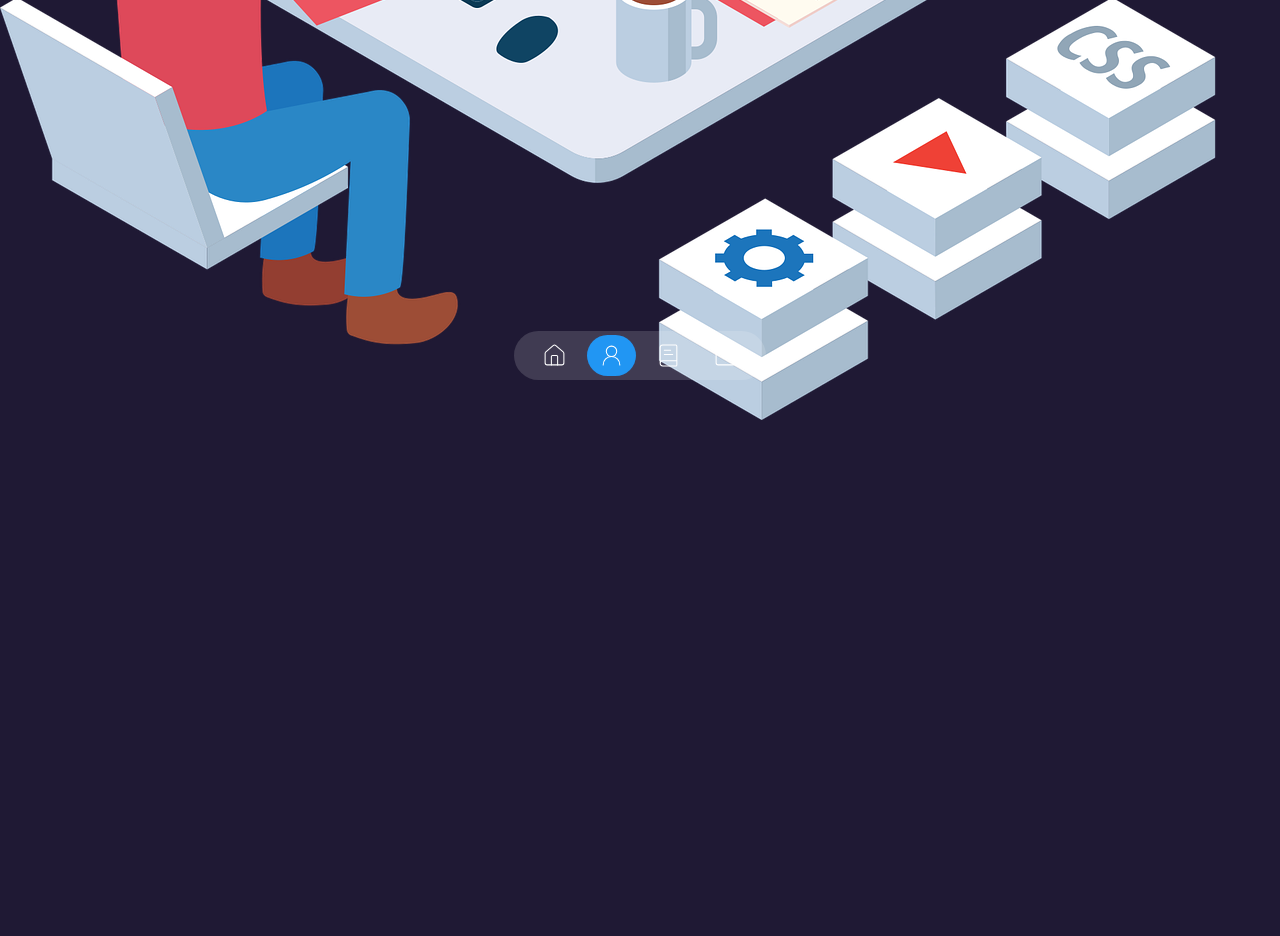
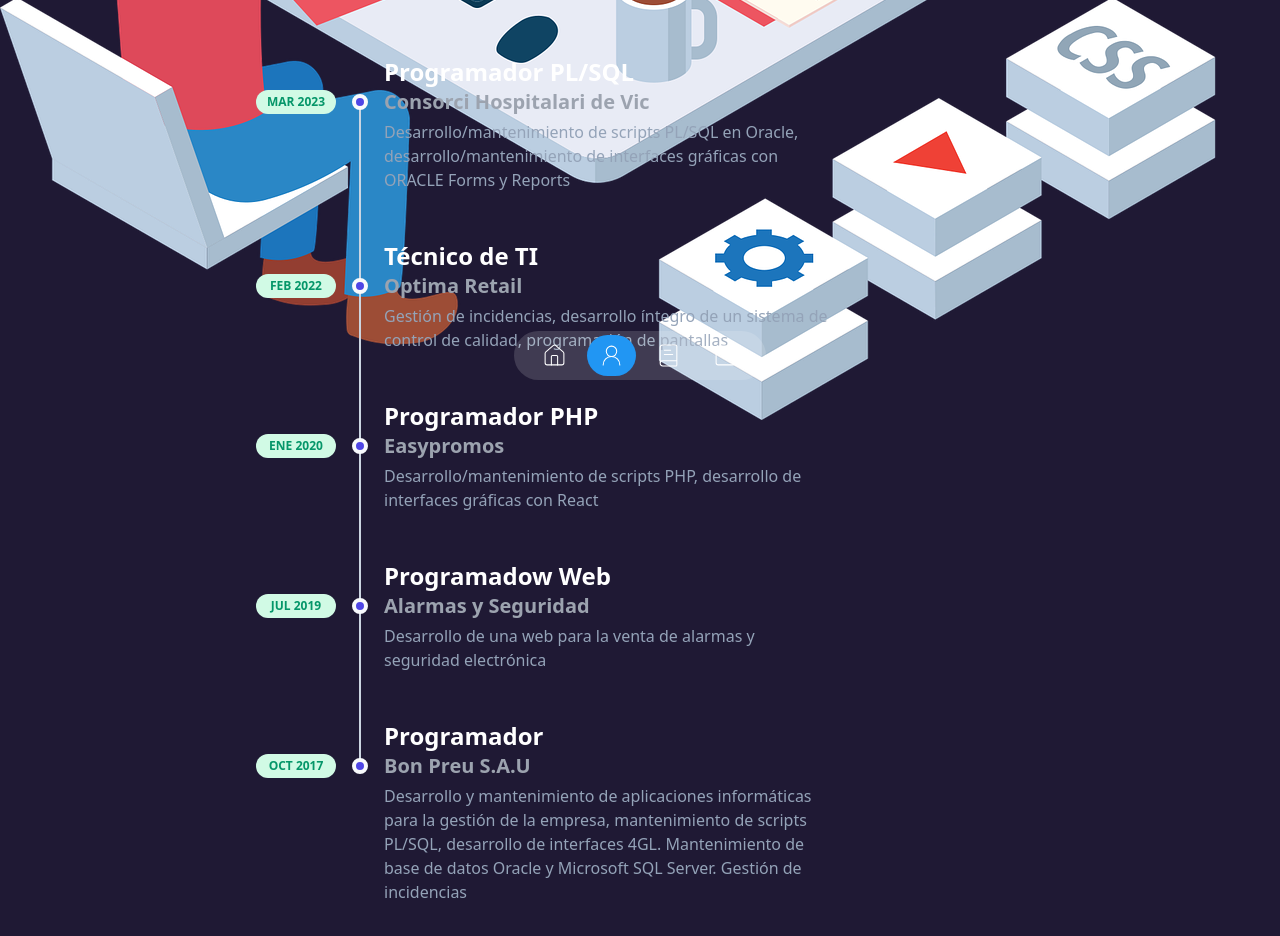
Before and after one commit to Rastler89/portfolio, a Next.js app: page /about-me in a window 1280 px wide. Shown: the part 380-1316 px from the top of the page. Before the commit the page ends 800 px from the top, so only its background shows below. Built offline with nearby package versions, Linux system fonts and the light colour scheme.

Commit message:
Agregada data

```diff
--- a/app/(routes)/services/page.tsx
+++ b/app/(routes)/services/page.tsx
@@ -15,7 +15,6 @@
                         Mis
                         <span className="font-bold text-secondary"> servicios</span>
                         <p className="mb-3 text-xl text-gray-300"> Ofrezco una amplia gama de servicios para satisfacer tus necesidades.</p>
-                        <button className="px-3 py-2 rounded-lg bg-secondary hover:bg-secondary/65">Contacta conmigo</button>
                     </h1>
                 </div>
                 <div>
--- a/data.tsx
+++ b/data.tsx
@@ -1,4 +1,4 @@
-import { BookText, CodeSquare, HomeIcon, UserRound, Linkedin, Twitter, Rss, Twitch, Youtube, Crop, Pencil, Computer, Book, Rocket, Speech } from "lucide-react";
+import { BookText, CodeSquare, HomeIcon, UserRound, Linkedin, Twitter, Rss, Twitch, Youtube, Crop, Pencil, Computer, Book, Rocket, Speech, Workflow } from "lucide-react";
 
 export const socialNetworks = [
    /* {
@@ -69,53 +69,68 @@
         subtitle: "TechSolutions",
         description: "Colabora con un equipo dinámico para desarrollar interfaces de usuario atractivas y funcionales que impulsen el éxito de nuestros clientes en el mundo digital.",
         date: "Nov 2023 ",
+    },*/
+    {
+        id: 1,
+        title: "Programador PL/SQL",
+        subtitle: "Consorci Hospitalari de Vic",
+        description: "Desarrollo/mantenimiento de scripts PL/SQL en Oracle, desarrollo/mantenimiento de interfaces gráficas con ORACLE Forms y Reports",
+        date: "Mar 2023"
     },
     {
         id: 2,
-        title: "Creador de Experiencias Digitales",
-        subtitle: "PixelCrafters",
-        description: "Trabaja en proyectos emocionantes que desafían los límites de la creatividad y la tecnología. Únete a nosotros mientras creamos experiencias digitales cautivadoras que inspiran y cautivan a nuestros usuarios.",
-        date: "May 2021",
+        title: "Técnico de TI",
+        subtitle: "Optima Retail",
+        description: "Gestión de incidencias, desarrollo íntegro de un sistema de control de calidad, programación de pantallas",
+        date: "Feb 2022"
     },
     {
         id: 3,
-        title: "Especialista en Desarrollo Frontend",
-        subtitle: "CodeForge Solutions",
-        description: "Como desarrollador frontend, tendrás la oportunidad de colaborar en proyectos diversos y desafiantes que te permitirán expandir tus habilidades y dejar tu huella en el mundo digital.",
-        date: "Ago 2019",
+        title: "Programador PHP",
+        subtitle: "Easypromos",
+        description: "Desarrollo/mantenimiento de scripts PHP, desarrollo de interfaces gráficas con React",
+        date: "Ene 2020"
     },
     {
         id: 4,
-        title: "Prácticas Grado",
-        subtitle: "WebWizards Inc.",
-        description: "Únete a nosotros mientras creamos sitios web y aplicaciones interactivas que sorprenden y deleitan a nuestros clientes. Si tienes pasión por el diseño y la programación, y disfrutas colaborar en un entorno creativo, ¡queremos conocerte!        ",
-        date: "Mar 2018",
-    },*/
+        title: "Programadow Web",
+        subtitle: "Alarmas y Seguridad",
+        description: "Desarrollo de una web para la venta de alarmas y seguridad electrónica",
+        date: "Jul 2019"
+    },
+    {
+        id: 5,
+        title: "Programador",
+        subtitle: "Bon Preu S.A.U",
+        description: "Desarrollo y mantenimiento de aplicaciones informáticas para la gestión de la empresa, mantenimiento de scripts PL/SQL, desarrollo de interfaces 4GL. Mantenimiento de base de datos Oracle y Microsoft SQL Server. Gestión de incidencias",
+        date: "Oct 2017"
+    }
 ]
 
 export const dataCounter = [
-    /*{
+    {
         id: 0,
-        endCounter: 10,
+        endCounter: 7,
         text: "Años de experiencia",
         lineRight: true,
         lineRightMobile: true,
     },
+    /*
     {
         id: 1,
         endCounter: 80,
         text: "Clientes satisfechos",
         lineRight: true,
         lineRightMobile: false,
-    },
+    },*/
     {
         id: 2,
-        endCounter: 220,
+        endCounter: 10,
         text: "Proyectos finalizados",
-        lineRight: true,
-        lineRightMobile: true,
-    },
-    {
+        lineRight: false,
+        lineRightMobile: false,
+    }
+    /*{
         id: 3,
         endCounter: 30,
         text: "Premios ganadores",
@@ -129,7 +144,7 @@
         icon: <Crop />,
         title: "Branding",
         description: "Desarrollo de una identidad de marca sólida y coherente, incluyendo diseño de logotipo, colores y elementos visuales",
-    },
+    },*/
     {
         icon: <Pencil />,
         title: "Diseño web",
@@ -142,24 +157,30 @@
     },
     {
         icon: <Book />,
-        title: "Copywriting",
-        description: "Creación de contenido persuasivo y atractivo que capta la atención de tu audiencia",
+        title: "Documentación",
+        description: "Creación de documentación técnica para proyectos de desarrollo de software",
     },
     {
         icon: <Rocket />,
         title: "SEO",
         description: "Optimización de tu presencia en línea mediante estrategias de SEO avanzadas, ",
-    },*/
+    },
+    {
+        icon: <Workflow />,
+        title: "Integraciones",
+        description: "Integración de APIs de terceros para la gestión de tu negocio",
+    }
 ];
 
 export const dataPortfolio = [
-    /*{
+    {
         id: 1,
-        title: "Web Pro",
+        title: "En desarrollo",
         image: "/image-1.jpg",
         urlGithub: "#!",
         urlDemo: "#!",
-    },
+    }
+    /*,
     {
         id: 2,
         title: "Desarrollo Web Ágil",
```
